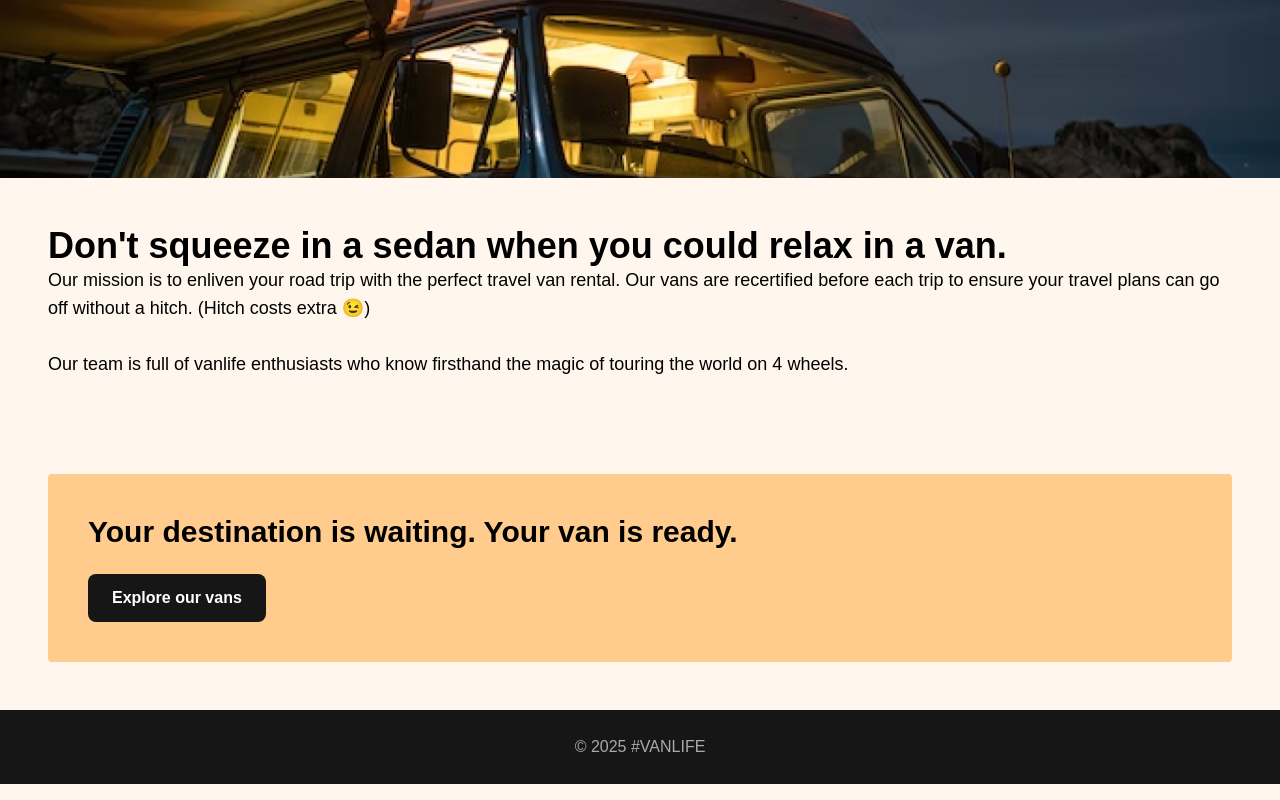
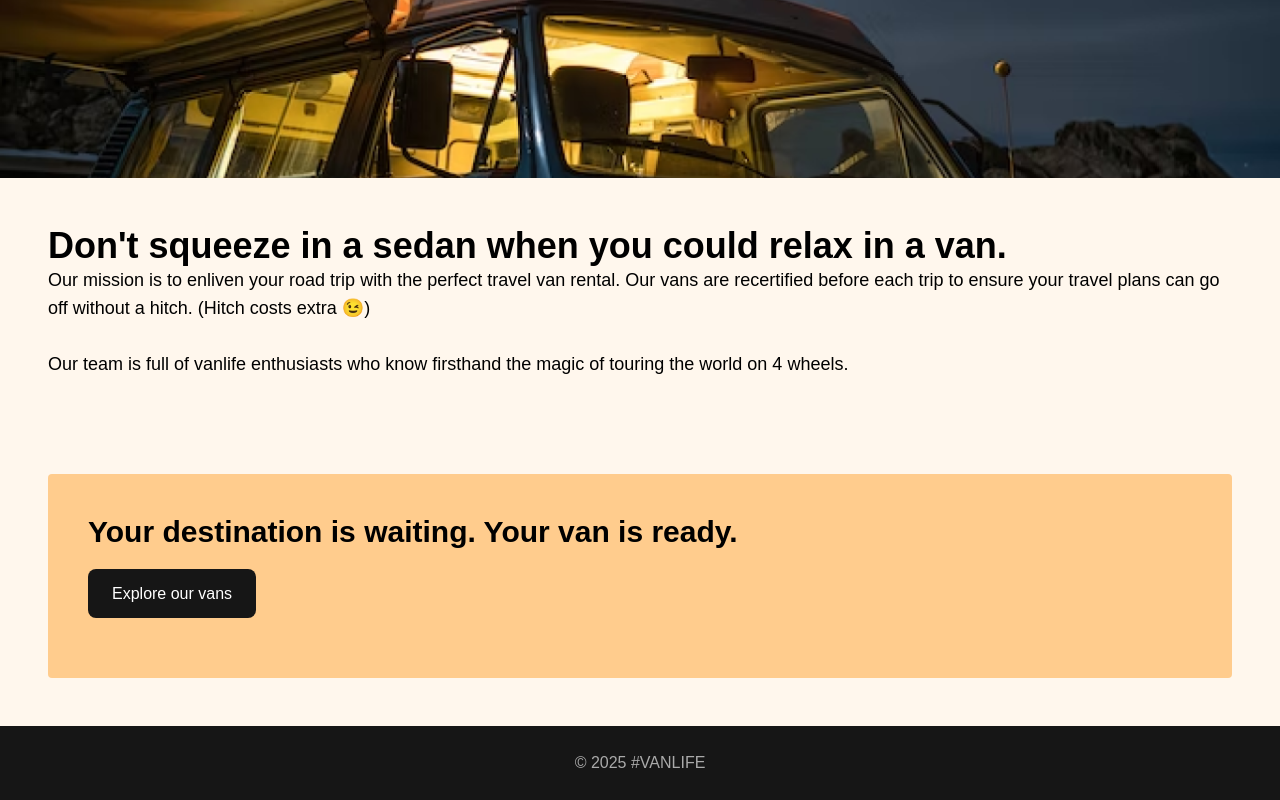
Before and after one commit to AbubakerSalah/Van-life, a React (Vite) app: page /about in a window 1280 px wide. Shown: the part 438-1238 px from the top of the page. Built offline with nearby package versions, Linux system fonts and the light colour scheme; what miragejs would draw is missing.

Commit message:
Update About.jsx

```diff
--- a/src/Pages/About.jsx
+++ b/src/Pages/About.jsx
@@ -1,5 +1,5 @@
 import React from "react";
-import Button from "../Component/Button/Button";
+import { Link } from "react-router-dom";
 
 export default function About() {
   return (
@@ -35,9 +35,11 @@ export default function About() {
           <h2 className="text-3xl font-bold">
             Your destination is waiting. Your van is ready.
           </h2>
-          <Button className="bg-[#161616] text-white py-3 px-6 mt-6 rounded-lg">
+          <div className="py-8 mt-">
+          <Link to="../van" className="bg-[#161616] text-white py-4 px-6  rounded-lg">
             Explore our vans
-          </Button>
+          </Link>
+          </div>
         </section>
       </div>
     </div>
```
